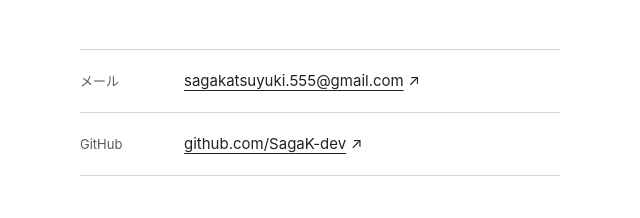
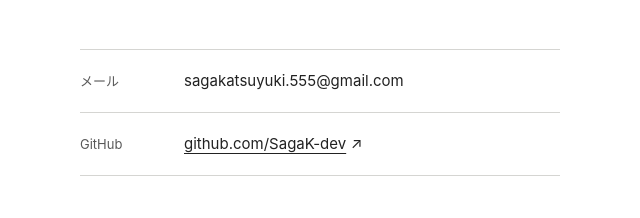
Before and after one commit to SagaK-dev/portfolio, a plain HTML site: page index.html in a window 1280 px wide. Shown: the part 2649-2867 px from the top of the page, 320-960 px from the left. Drawn offline with Linux system fonts and the light colour scheme.

Commit message:
Display email address as plain text

```diff
--- a/script.js
+++ b/script.js
@@ -6,14 +6,13 @@
   const entries = value => Array.isArray(value) ? value : [];
   const byId = id => document.getElementById(id);
 
-  // http(s)、相対パス、指定されたメールのみをリンクとして扱います。
-  function safeUrl(value, allowEmail = false) {
+  // http(s) と相対パスのみをリンクとして扱います。
+  function safeUrl(value) {
     const raw = clean(value);
     if (!raw || /[\u0000-\u001f\u007f]/.test(raw)) return "";
     try {
       const url = new URL(raw, document.baseURI);
       if (url.protocol === "https:" || url.protocol === "http:") return raw;
-      if (allowEmail && url.protocol === "mailto:" && /^mailto:/i.test(raw)) return raw;
       const hasScheme = /^[a-z][a-z\d+.-]*:/i.test(raw);
       if (url.protocol === "file:" && !hasScheme && !raw.startsWith("//")) return raw;
     } catch (_) {
@@ -181,23 +180,26 @@
 
   const contact = data.contact && typeof data.contact === "object" ? data.contact : {};
   const contactList = byId("contact-list");
-  function addContact(label, text, url) {
-    if (!label || !text || !url) return;
+  function addContact(label, text, url = "") {
+    if (!label || !text) return;
     const li = document.createElement("li");
     const category = document.createElement("span");
     category.className = "contact-label";
     category.textContent = label;
-    li.append(category, makeLink(text, url));
+    const value = url ? makeLink(text, url) : document.createElement("span");
+    if (!url) {
+      value.className = "contact-value";
+      value.textContent = text;
+    }
+    li.append(category, value);
     contactList.append(li);
   }
   const email = clean(contact.email);
-  // メールアドレスを URL のクエリや追加ヘッダーとして解釈させない。
-  if (email && !/[\s?#]/.test(email) && email.includes("@")) {
-    addContact("メール", email, safeUrl(`mailto:${email}`, true));
-  }
+  if (email) addContact("メール", email);
   for (const item of entries(contact.links)) {
     if (!item || typeof item !== "object") continue;
-    addContact(clean(item.label), clean(item.text) || clean(item.label), safeUrl(item.url));
+    const url = safeUrl(item.url);
+    if (url) addContact(clean(item.label), clean(item.text) || clean(item.label), url);
   }
   toggleSection("contact", contactList.children.length > 0);
 
--- a/style.css
+++ b/style.css
@@ -89,7 +89,7 @@ a.project-cover:hover { color: #222; border-color: #999; }
 .contact-list li { display: grid; grid-template-columns: 5.5rem minmax(0, 1fr); align-items: baseline; gap: 1rem; padding: 1.15rem 0; border-bottom: 1px solid var(--line); }
 .contact-list li:first-child { border-top: 1px solid var(--line); }
 .contact-label { color: var(--muted); font-size: .8125rem; }
-.contact-list a { font-size: .9375rem; overflow-wrap: anywhere; }
+.contact-list a, .contact-value { font-size: .9375rem; overflow-wrap: anywhere; }
 .site-footer { border-top: 1px solid #e5e5e3; }
 .footer-inner { padding: 1.6rem 0; color: var(--muted); font-size: .75rem; text-align: center; }
 .notice { padding: 1rem; border: 1px solid var(--line); }
```
